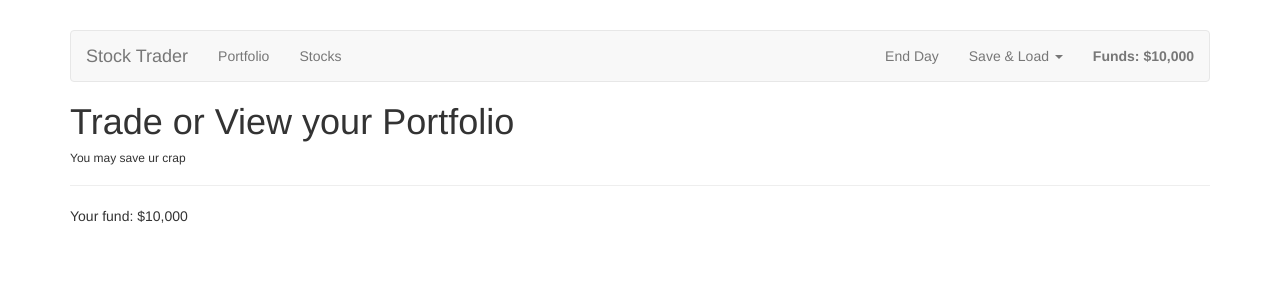
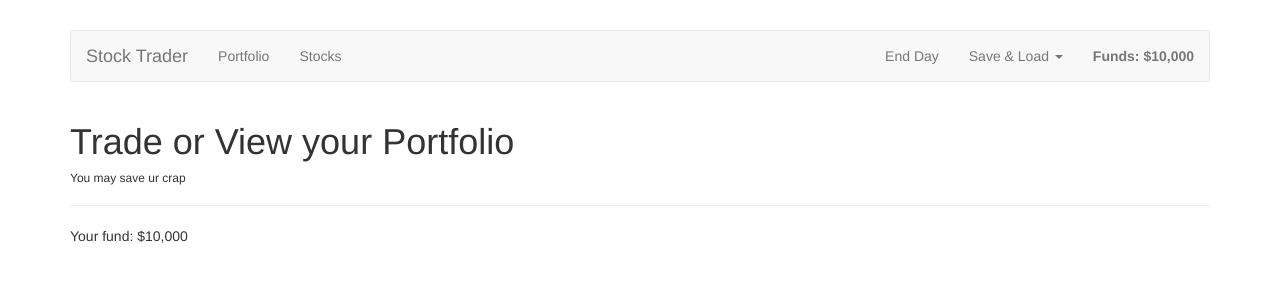
Before and after one commit to zhenik/i-hate-friday, a Vue app in the folder stock-trader/: page / in a window 1280 px wide. Shown: the top 300 px of the page. Built offline with nearby package versions, Linux system fonts and the light colour scheme.

Commit message:
animation

```diff
--- a/stock-trader/src/App.vue
+++ b/stock-trader/src/App.vue
@@ -1,14 +1,12 @@
 <template>
-  <div id="app">
-    <div class="container">
-      <app-header>
-        <div class="row">
-          <div class="col-xs-12">
-            <router-view></router-view>
-          </div>
-        </div>
-      </app-header>
-      <router-view></router-view>
+  <div class="container">
+    <app-header></app-header>
+    <div class="row">
+      <div class="col-xs-12">
+        <transition name="slide" mode="out-in">
+          <router-view></router-view>
+        </transition>
+      </div>
     </div>
   </div>
 </template>
@@ -29,4 +27,34 @@
   body {
     padding: 30px;
   }
+
+  .slide-enter-active {
+    animation: slide-in 200ms ease-out forwards;
+  }
+
+  .slide-leave-active {
+    animation: slide-out 200ms ease-out forwards;
+  }
+
+  @keyframes slide-in {
+    from {
+      transform: translateY(-30px);
+      opacity: 0;
+    }
+    to {
+      transform: translateY(0);
+      opacity: 1;
+    }
+  }
+
+  @keyframes slide-out {
+    from {
+      transform: translateY(0);
+      opacity: 1;
+    }
+    to {
+      transform: translateY(-30px);
+      opacity: 0;
+    }
+  }
 </style>
```
